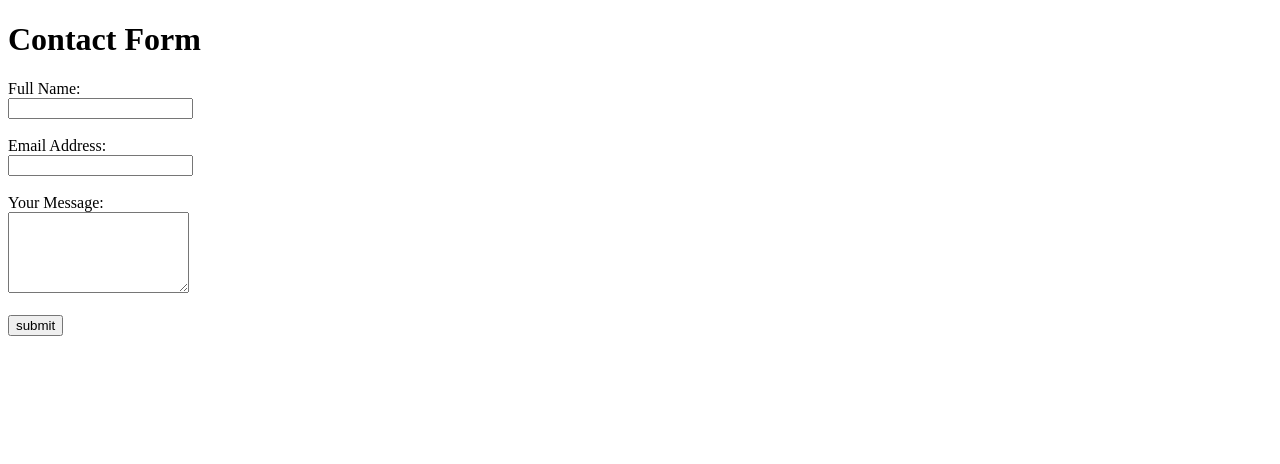
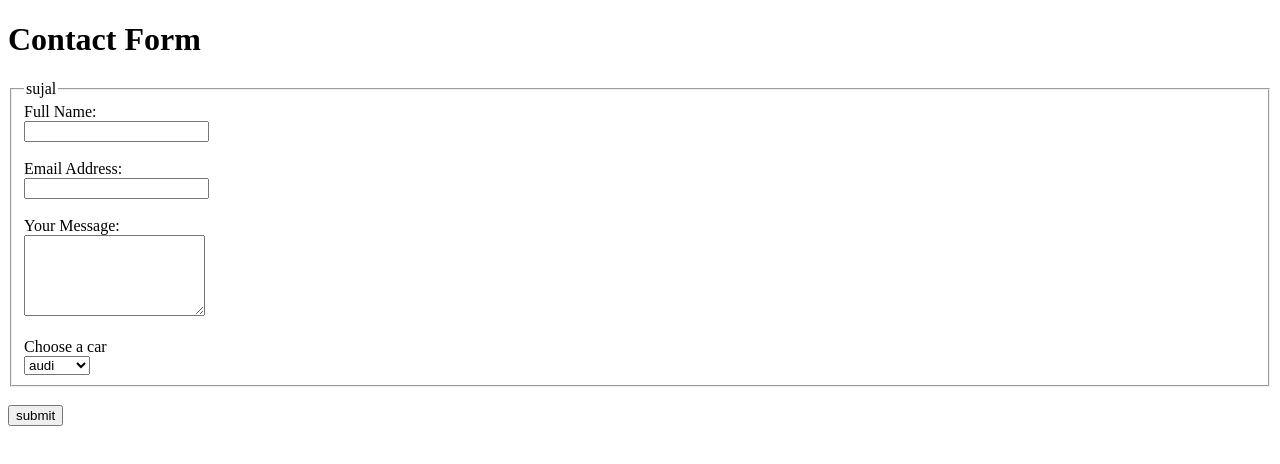
Before and after one commit to sujal452/30DaysOfWebDev-Sujal, a plain HTML site: page Day02_HTML_Forms_Semantics/form.html in a window 1280 px wide. Drawn offline with Linux system fonts and the light colour scheme.

Commit message:
Day 2: HTML Forms and Semantic Tags

```diff
--- a/Day02_HTML_Forms_Semantics/form.html
+++ b/Day02_HTML_Forms_Semantics/form.html
@@ -7,6 +7,8 @@
 </head>
 <body>
     <h1>Contact Form</h1>
+    <fieldset>
+        <legend>sujal</legend>
     <form action="#" method="post"></form>
     <label for="Full Name:">Full Name:</label><br>
     <input type="text" id="name" name="name" required><br><br>
@@ -14,6 +16,13 @@
     <input type="email" id="email" name="email"required> <br><br>
     <label for="Your Message:">Your Message:</label> <br>
     <textarea id="message" name="message" rows="5" required></textarea><br><br></body>
+    <form action="car">Choose a car</form>
+    <select name="car" id="car">
+        <option value="one">audi</option>
+        <option value="two">no one</option>
+        <option value="three">q btayu</option>
+    </select></fieldset> <br>
     <input type="submit" value="submit">
+
     </form>
 </html>
```
